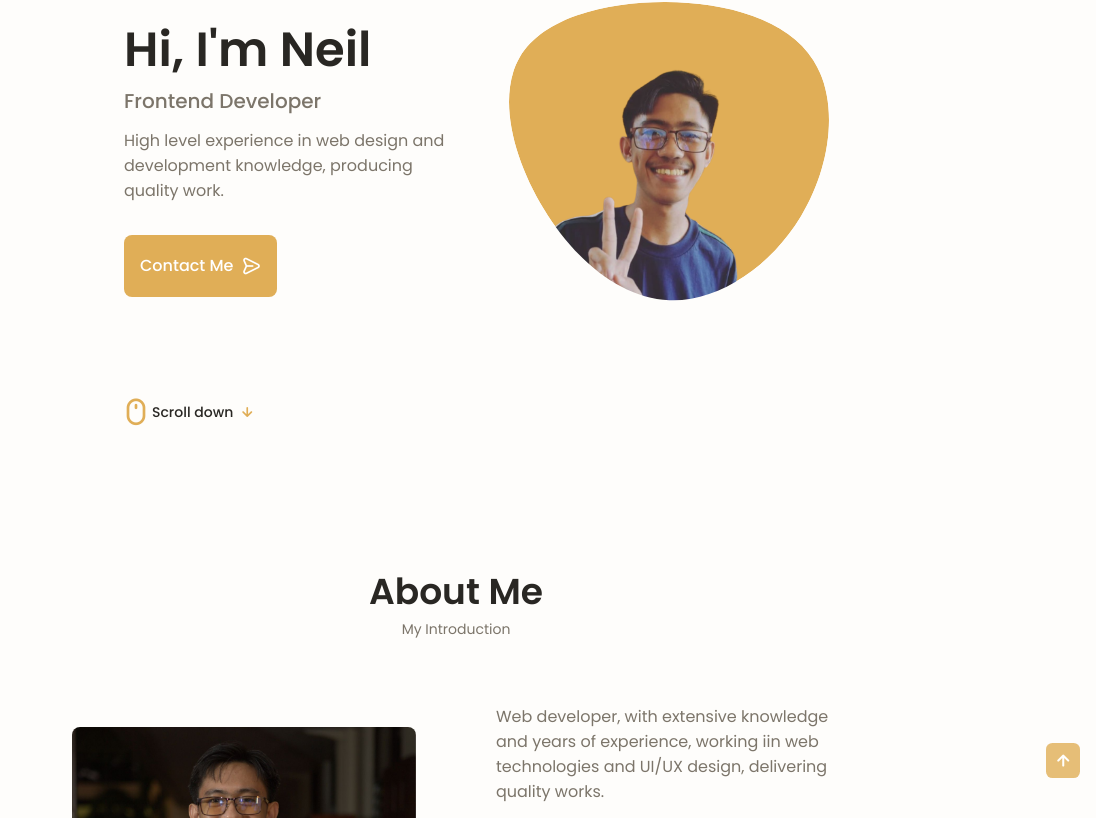
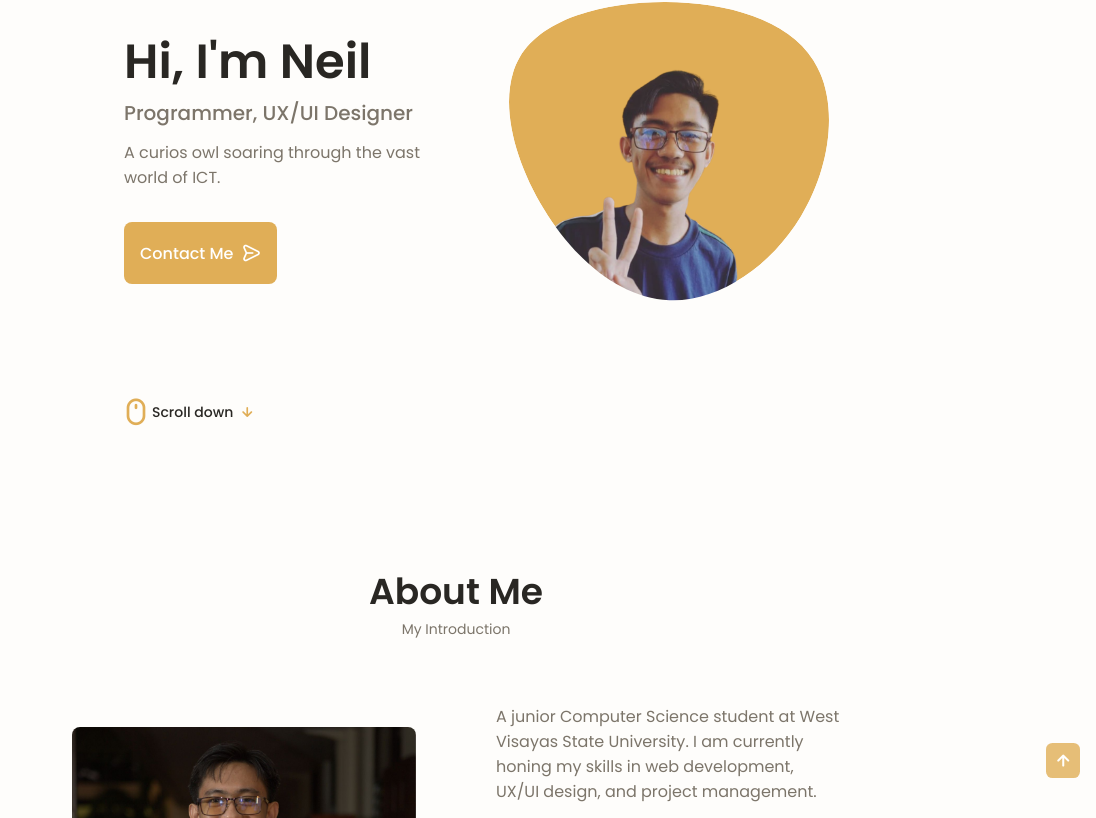
Before and after one commit to SenjuDuomma/MyPortfolio, a plain HTML site: page index.html in a window 1280 px wide. Shown: the part 182-1000 px from the top of the page, 184-1280 px from the left. Drawn offline with nearby package versions, Linux system fonts and the light colour scheme.

Commit message:
changed descriptions on landing page and about

```diff
--- a/index.html
+++ b/index.html
@@ -108,9 +108,8 @@
 
                         <div class="home__data">
                             <h1 class="home__title">Hi, I'm Neil</h1>
-                            <h3 class="home__subtitle">Frontend Developer</h3>
-                            <p class="home__description">High level experience in web design and development
-                                knowledge, producing quality work.</p>
+                            <h3 class="home__subtitle">Programmer, UX/UI Designer</h3>
+                            <p class="home__description">A curios owl soaring through the vast world of ICT.</p>
                             <a href="#contact" class="button button--flex">
                                 Contact Me<i class="uil uil-message button__icon"></i>
                             </a>
@@ -136,8 +135,8 @@
                     <img src="assets/img/me2.png" alt="" class="about__img">
 
                     <div class="about__data">
-                        <p class="about__description">Web developer, with extensive knowledge and years of
-                            experience, working iin web technologies and UI/UX design, delivering quality works.</p>
+                        <p class="about__description">A junior Computer Science student at West Visayas
+                            State University. I am currently honing my skills in web development, UX/UI design, and project management.</p>
 
                         <div class="about__info">
                             <div>
```
